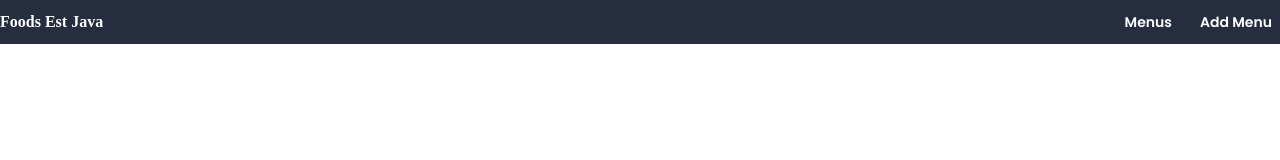
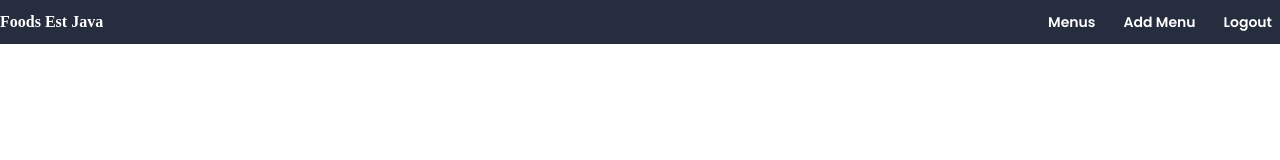
Before and after one commit to msfrzl1/food_est_java, a React (Vite) app: page / in a window 1280 px wide. Shown: the top 160 px of the page. Built offline with nearby package versions, Linux system fonts and the light colour scheme; sample sign-in values are in the browser's storage; a web font is replaced by a local one.

Commit message:
added logic login logout

```diff
--- a/src/components/Elements/Navbar/index.jsx
+++ b/src/components/Elements/Navbar/index.jsx
@@ -1,13 +1,21 @@
 import { useState } from 'react';
 import { CgClose } from 'react-icons/cg';
 import { LiaBarsSolid } from 'react-icons/lia';
-import { Link } from 'react-router-dom';
+import { Link, useNavigate } from 'react-router-dom';
 
 export default function Navbar() {
    const [menu, setMenu] = useState(false);
+   const navigate = useNavigate();
 
    const toggleMenu = () => {
       setMenu(!menu);
+   };
+
+   const token = localStorage.getItem('token');
+
+   const logout = () => {
+      localStorage.removeItem('token');
+      navigate('/login');
    };
 
    return (
@@ -22,6 +30,21 @@ export default function Navbar() {
                   <Link to={'/menus/create-menu'} className='bg-gradient-to-r hover:from-[#a200a2] hover:to-[#15bebe] px-2 py-1 rounded text-white'>
                      Add Menu
                   </Link>
+                  <div>
+                     {token ? (
+                        <Link
+                           to={'/'}
+                           className='bg-gradient-to-r hover:from-[#a200a2] hover:to-[#15bebe] px-2 py-1 rounded text-white'
+                           onClick={logout}
+                        >
+                           Logout
+                        </Link>
+                     ) : (
+                        <Link to={'/login'} className='bg-gradient-to-r hover:from-[#a200a2] hover:to-[#15bebe] px-2 py-1 rounded text-white'>
+                           Login
+                        </Link>
+                     )}
+                  </div>
                </div>
             </div>
             <button className='md:hidden' onClick={toggleMenu}>
@@ -31,13 +54,22 @@ export default function Navbar() {
             </button>
          </div>
          {menu && (
-            <div className='flex flex-col px-2 pb-2 gap-1 md:hidden'>
+            <div className='flex flex-col px-2 pb-2 gap-1 text-sm w-full md:hidden'>
                <Link to={'/menus'} className='bg-gradient-to-r hover:from-[#a200a2] hover:to-[#15bebe] px-2 py-1 rounded text-white'>
                   Menus
                </Link>
                <Link to={'/menus/create-menu'} className='bg-gradient-to-r hover:from-[#a200a2] hover:to-[#15bebe] px-2 py-1 rounded text-white'>
                   Add Menu
                </Link>
+               {token ? (
+                  <Link to={'/'} className='bg-gradient-to-r hover:from-[#a200a2] hover:to-[#15bebe] px-2 py-1 rounded text-white' onClick={logout}>
+                     Logout
+                  </Link>
+               ) : (
+                  <Link to={'/login'} className='bg-gradient-to-r hover:from-[#a200a2] hover:to-[#15bebe] px-2 py-1 rounded text-white'>
+                     Login
+                  </Link>
+               )}
             </div>
          )}
       </nav>
```
